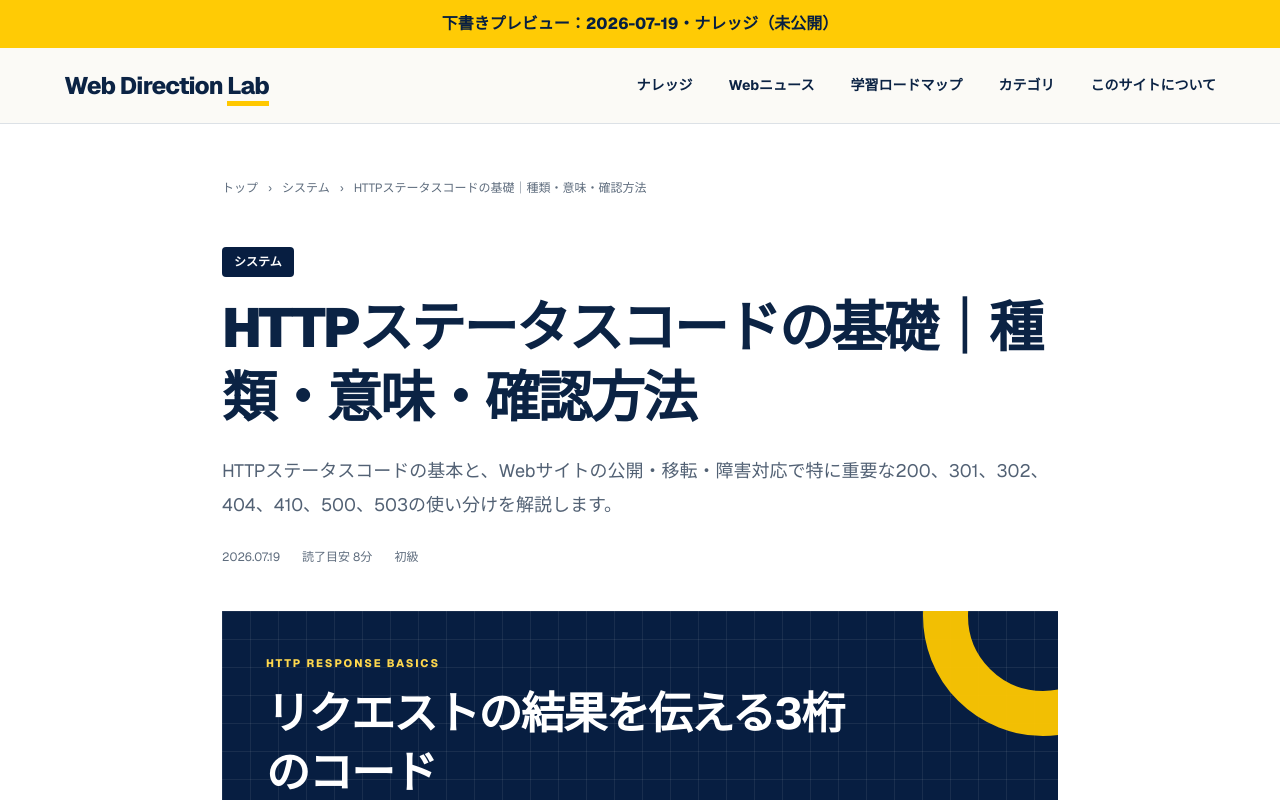
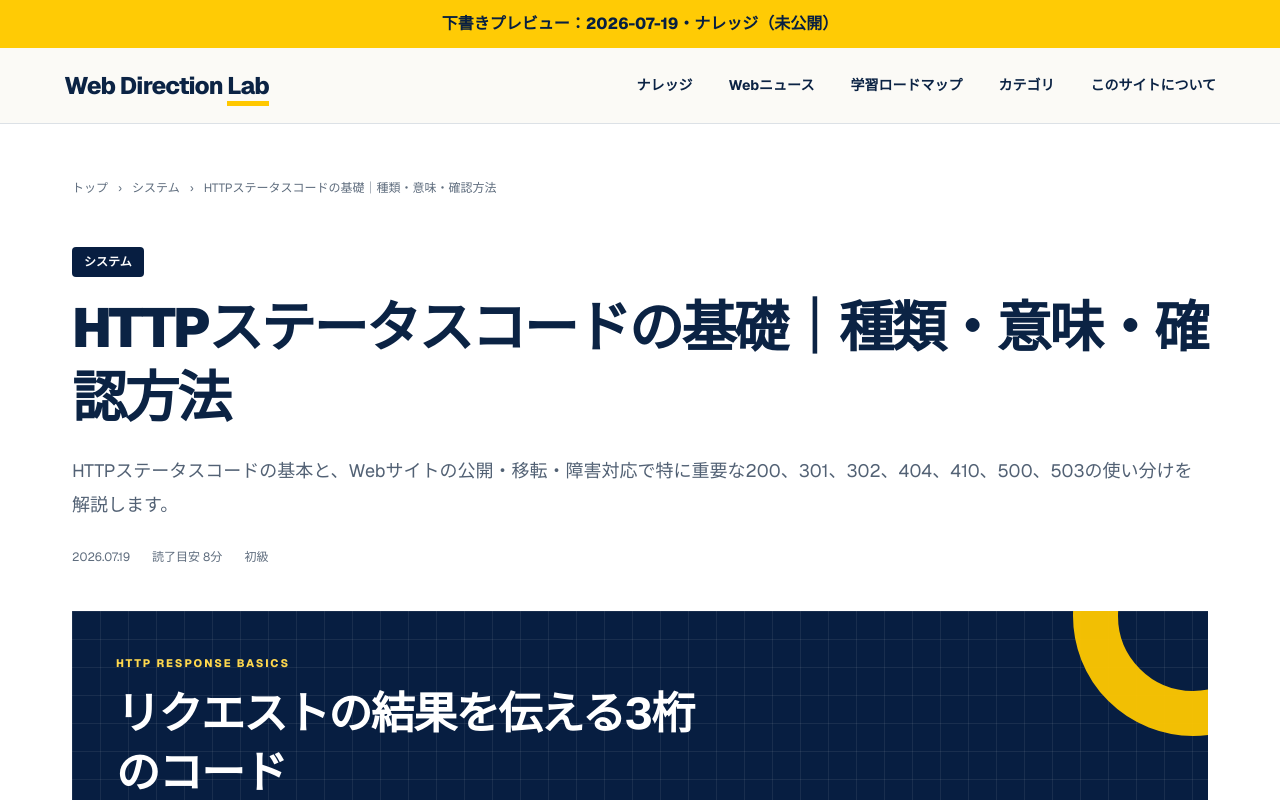
Before and after one commit to oka-wani/web-direction-lab, a Next.js app: page /preview/2026-07-19/knowledge in a window 1280 px wide. Shown: the top 800 px of the page. Built offline with nearby package versions, Linux system fonts and the light colour scheme.

Commit message:
Widen learning article content to 1200px

```diff
--- a/app/globals.css
+++ b/app/globals.css
@@ -79,7 +79,7 @@ footer{background:#06172e;color:white;padding:50px clamp(24px,5vw,80px);display:
 @media(max-width:720px){.home-news-grid,.news-grid{grid-template-columns:1fr}.content-difference{align-items:stretch;flex-direction:column}.content-difference i{text-align:center}.news-detail{padding:36px 20px 75px}.news-detail>h1{font-size:36px}.news-lead{font-size:17px}.news-point{padding:24px 20px}.news-card dl div{grid-template-columns:1fr}}
 
 /* Learning article readability */
-.article-shell{max-width:900px;display:block;grid-template-columns:none;gap:0}
+.article-shell{width:100%;max-width:1200px;display:block;grid-template-columns:none;gap:0}
 .article-content .section-body,.conclusion p{white-space:pre-line}
 .key-highlights{margin:42px 0!important;padding:30px 32px;background:#fffaf0;border:1px solid #eadca8}
 .key-highlights h2,.term-section h2{border-bottom:0!important;margin-bottom:18px!important;padding-bottom:0!important}
```
